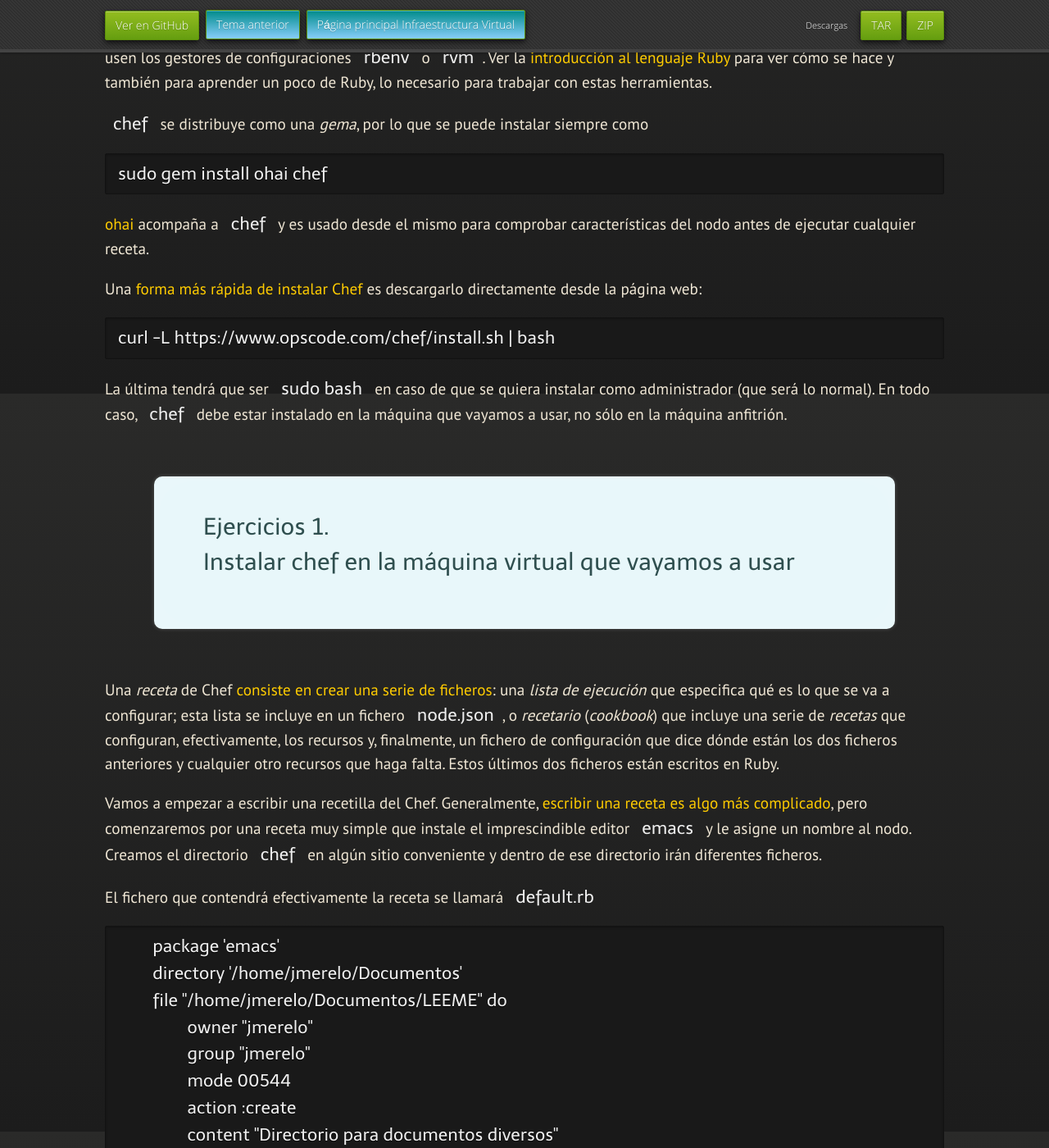
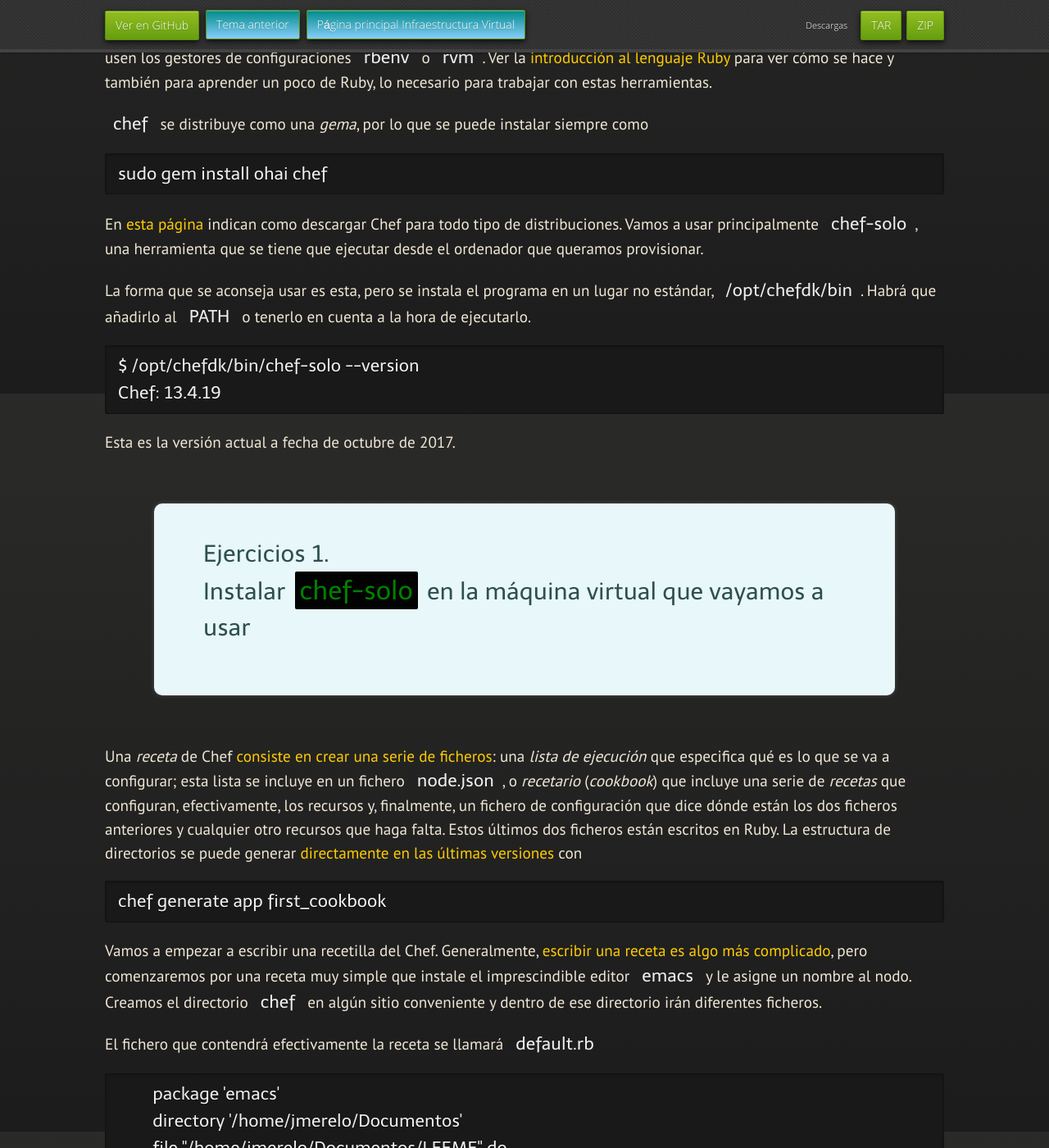
Before and after one commit to JJ/IV, a Jekyll site: the page built from documentos/temas/Gestion_de_configuraciones.md, in a window 1280 px wide and 1400 px high, scrolled down 2220 px. Shown: the whole window at 82% size. Built offline with Jekyll 4.4.1, drawn with Linux system fonts in a browser that asks for light colours; nearby versions of some CDN libraries; some web fonts are replaced; our own code applies the rules of GitHub Pages for plain Markdown files; some of the changed text lies outside the part shown.

Commit message:
Sync documentos/temas/Gestion_de_configuraciones.md de master a gh-pages

````diff
--- a/documentos/temas/Gestion_de_configuraciones.md
+++ b/documentos/temas/Gestion_de_configuraciones.md
@@ -80,7 +80,7 @@ Usando Chef para provisionamiento
  a trabajar con Chef-solo en un servidor;
  [este te proporciona una serie de ficheros que puedes usar](http://www.opinionatedprogrammer.com/2011/06/chef-solo-tutorial-managing-a-single-server-with-chef/)
  y
- [este otro es más directo, dando una serie de órdenes](http://www.mechanicalrobotfish.com/blog/2013/01/01/configure-a-server-with-chef-solo-in-five-minutes/). En
+ [este otro es más directo, dando una serie de órdenes](http://www.mechanicalfish.com/blog/2013/01/01/configure-a-server-with-chef-solo-in-five-minutes/). En
  todo caso, se trata básicamente tener acceso a un servidor o máquina
  virtual, instalar una serie de aplicaciones en él y ejecutarlas sobre
  un fichero de configuración
@@ -103,36 +103,44 @@ siempre como
 sudo gem install ohai chef
 ```
 
-[ohai](http://docs.chef.io/ohai.html) acompaña a `chef` y es usado
-desde el mismo para comprobar características del nodo antes de
-ejecutar cualquier receta.
+En [esta página](https://downloads.chef.io/chefdk#ubuntu) indican como
+ descargar Chef para todo tipo de distribuciones. Vamos a usar
+ principalmente `chef-solo`, una herramienta que se tiene que ejecutar
+ desde el ordenador que queramos provisionar.
 
-Una [forma más rápida de instalar Chef](http://gettingstartedwithchef.com/first-steps-with-chef.html) es descargarlo directamente desde la página web:
+<div class='note' markdown='1'>
+La forma que se aconseja usar es esta, pero se instala el programa en
+un lugar no estándar, `/opt/chefdk/bin`. Habrá que añadirlo al `PATH`
+o tenerlo en cuenta a la hora de ejecutarlo.
 
 ```
-curl -L https://www.opscode.com/chef/install.sh | bash
+$ /opt/chefdk/bin/chef-solo --version
+Chef: 13.4.19
 ```
 
-La última tendrá que ser `sudo bash` en caso de que se quiera instalar
-como administrador (que será lo normal). En todo caso, `chef` debe
-estar instalado en la máquina que vayamos a usar, no sólo en la
-máquina anfitrión.
+Esta es la versión actual a fecha de octubre de 2017.
 
 <div class='ejercicios' markdown='1'>
 
-Instalar chef en la máquina virtual que vayamos a usar
+Instalar `chef-solo` en la máquina virtual que vayamos a usar
 
 </div>
 
 Una *receta* de Chef
-[consiste en crear una serie de ficheros](http://www.mechanicalrobotfish.com/blog/2013/01/01/configure-a-server-with-chef-solo-in-five-minutes/):
+[consiste en crear una serie de ficheros](http://www.mechanicalfish.net/configure-a-server-with-chef-solo-in-five-minutes/):
 una *lista de ejecución* que especifica qué es lo que se va a
 configurar; esta lista se incluye en un fichero `node.json`,
 o *recetario* (*cookbook*) que incluye una serie de *recetas* que
 configuran, efectivamente, los recursos y, finalmente, un fichero de
 configuración que dice dónde están los dos ficheros anteriores y
 cualquier otro recursos que haga falta. Estos últimos dos ficheros
-están escritos en Ruby.
+están escritos en Ruby. La estructura de directorios se puede generar
+[directamente en las últimas versiones](https://docs.chef.io/quick_start.html) con
+
+```
+chef generate app first_cookbook
+```
+
 
 Vamos a empezar a escribir una recetilla del Chef. Generalmente,
 [escribir una receta es algo más complicado](http://reiddraper.com/first-chef-recipe/),
@@ -161,7 +169,7 @@ pero el nombre de la receta viene determinado por el directorio en el
 que se meta, que podemos crear de un tirón con
 
 ```
-	mkdir -p chef/cookbooks/emacs/recipes
+mkdir -p chef/cookbooks/emacs/recipes
 ```
 
 Este fichero tiene tres partes: instala el paquete `emacs`, crea un
@@ -174,9 +182,9 @@ El siguiente fichero, [`node.json`](../../ejemplos/chef/node.json),
 incluirá una referencia a esta receta
 
 ```
-	{
-		"run_list": [ "recipe[emacs]" ]
-	}
+{
+	"run_list": [ "recipe[emacs]" ]
+}
 ```
 
 Este fichero hace referencia a un recetario, `emacs` y dado que no se
@@ -219,8 +227,9 @@ chef.
 <div class='nota' markdown='1'>
 
 Este
-[curso en video](http://nathenharvey.com/blog/2012/12/06/learning-chef-part-1/)
-te enseña también a trabajar con Chef
+[curso en vídeo](http://nathenharvey.com/blog/2012/12/06/learning-chef-part-1/)
+te enseña también a trabajar con Chef, aunque con la edad que tiene es
+posible que esté un poco obsoleto.
 
 </div>
 
````
